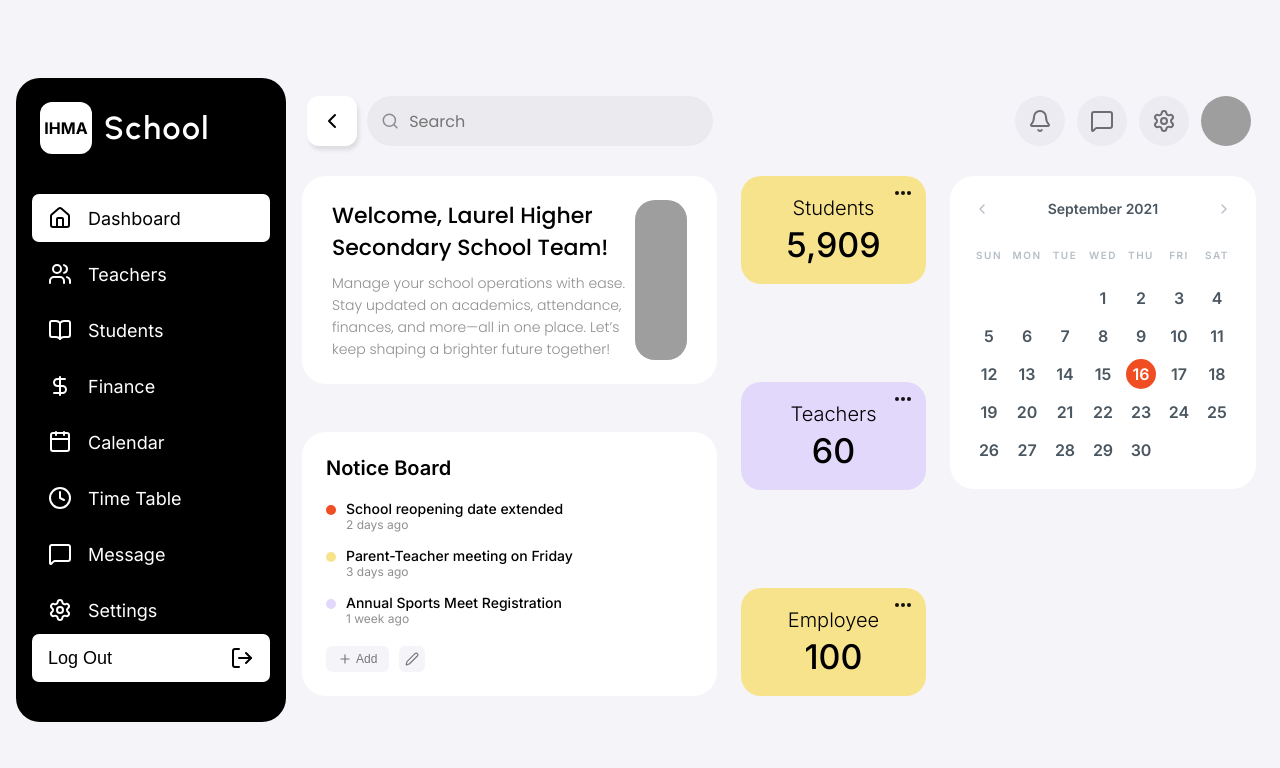
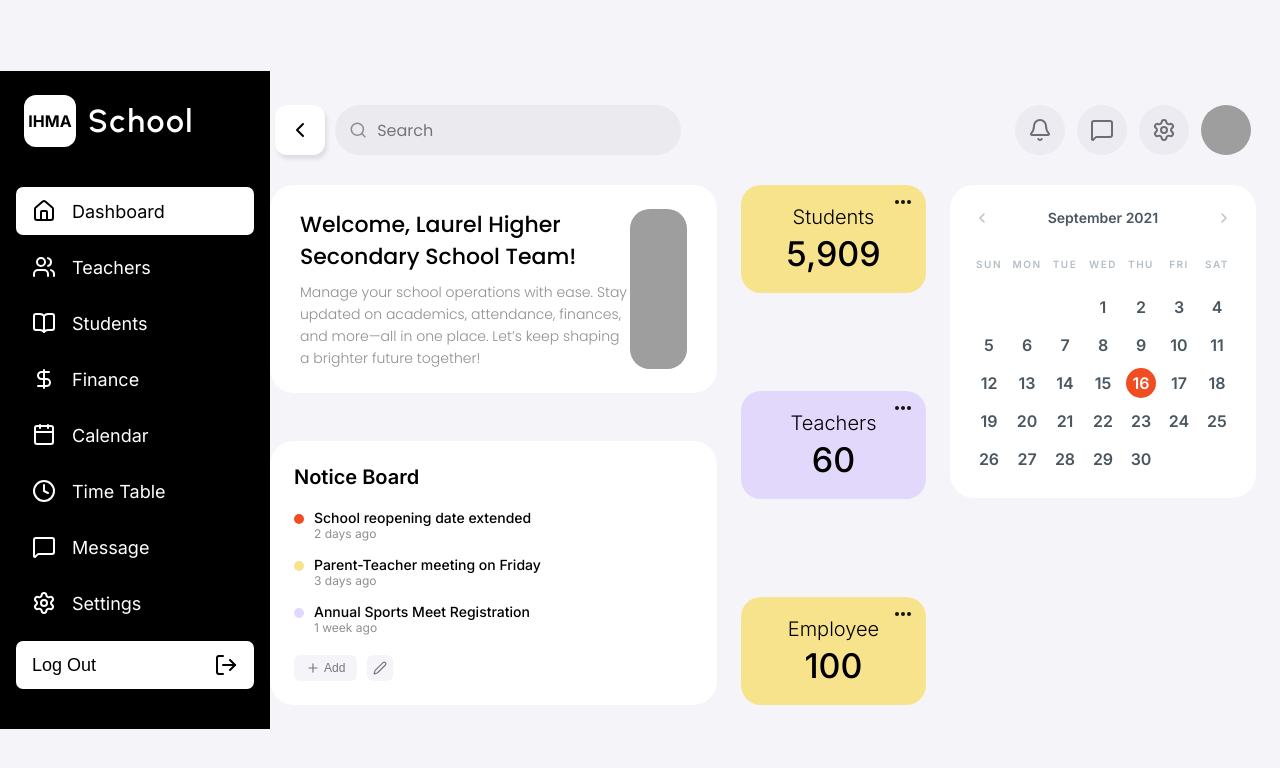
Before and after one commit to krukru741/School-Management-System, a React (Vite) app: page / in a window 1280 px wide. Shown: the top 768 px of the page. Built offline with nearby package versions, Linux system fonts and the light colour scheme; grey boxes are pictures that could not be loaded.

Commit message:
feat: add global styles and dashboard layout CSS for school management system

```diff
--- a/src/index.css
+++ b/src/index.css
@@ -64,8 +64,8 @@ body {
 .sidebar {
   width: 270px;
   background: var(--bg-sidebar);
-  border-radius: 24px;
-  margin: 16px;
+  border-radius: 0;
+  margin: 0;
   display: flex;
   flex-direction: column;
   padding: 24px 0;
```
